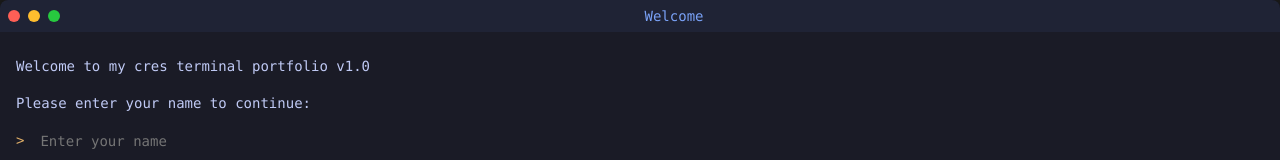
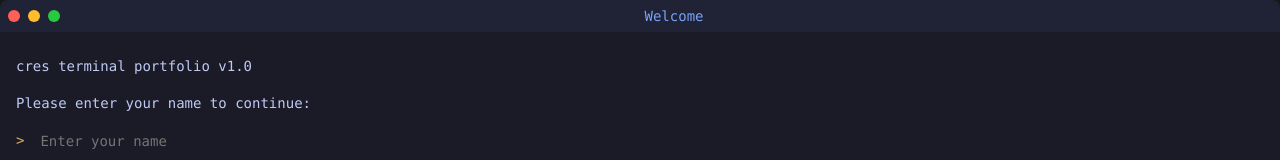
Before and after one commit to vineetrajojha/portfolio-midjourney, a Next.js app in the folder portfolio/: page / in a window 1280 px wide. Shown: the top 160 px of the page. Built offline with nearby package versions, Linux system fonts and the light colour scheme.

Commit message:
update: terminal.js

```diff
--- a/portfolio/src/components/Terminal.js
+++ b/portfolio/src/components/Terminal.js
@@ -43,7 +43,7 @@ const Terminal = () => {
     setTimeout(() => {
       setLoading(false);
       setHistory([
-        { type: 'output', text: 'Welcome to my cres terminal portfolio v1.0' },
+        { type: 'output', text: 'cres terminal portfolio v1.0' },
         { type: 'output', text: 'Please enter your name to continue:' }
       ]);
     }, 4000); // Show loader for 4 seconds
```
